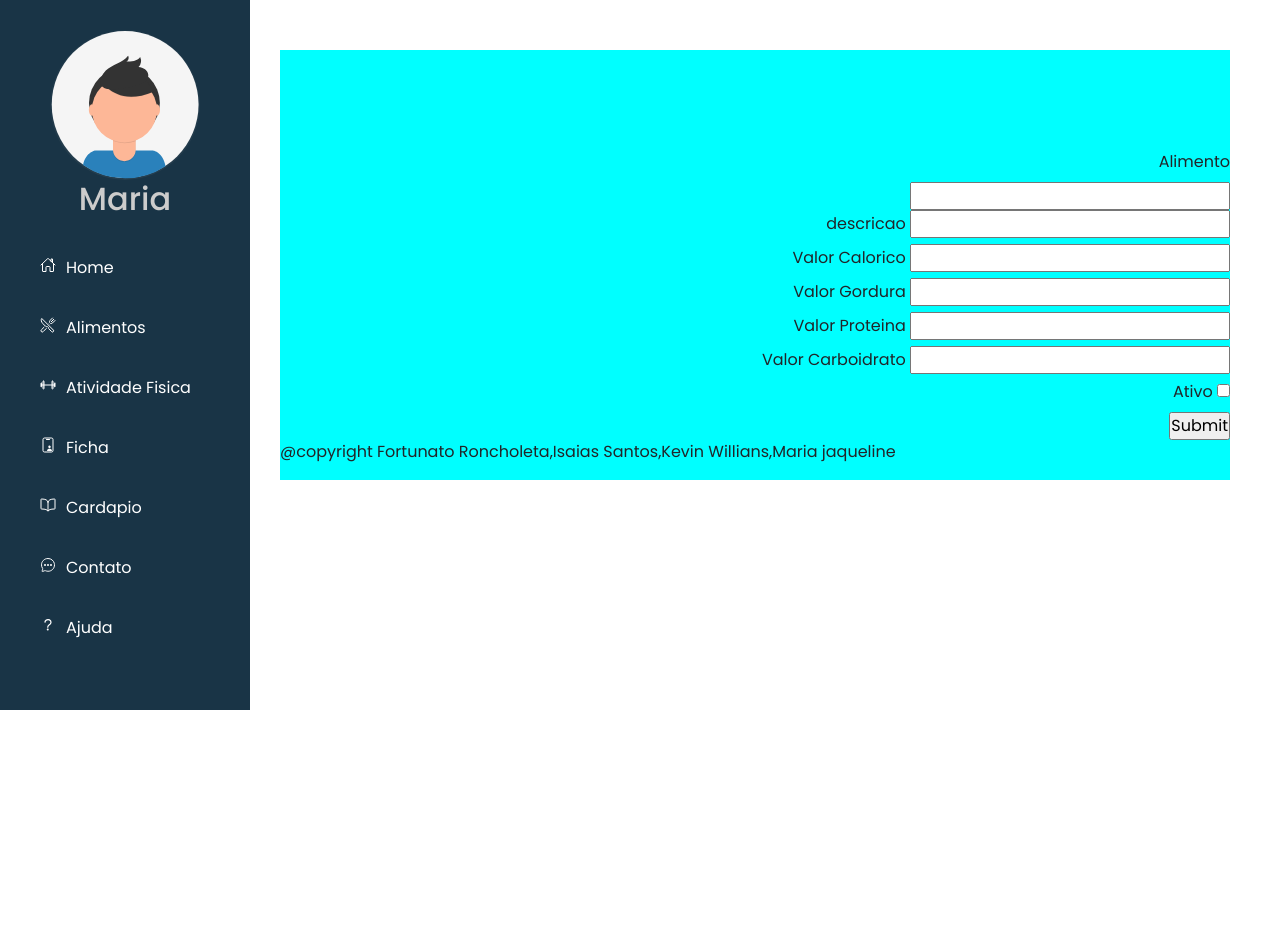
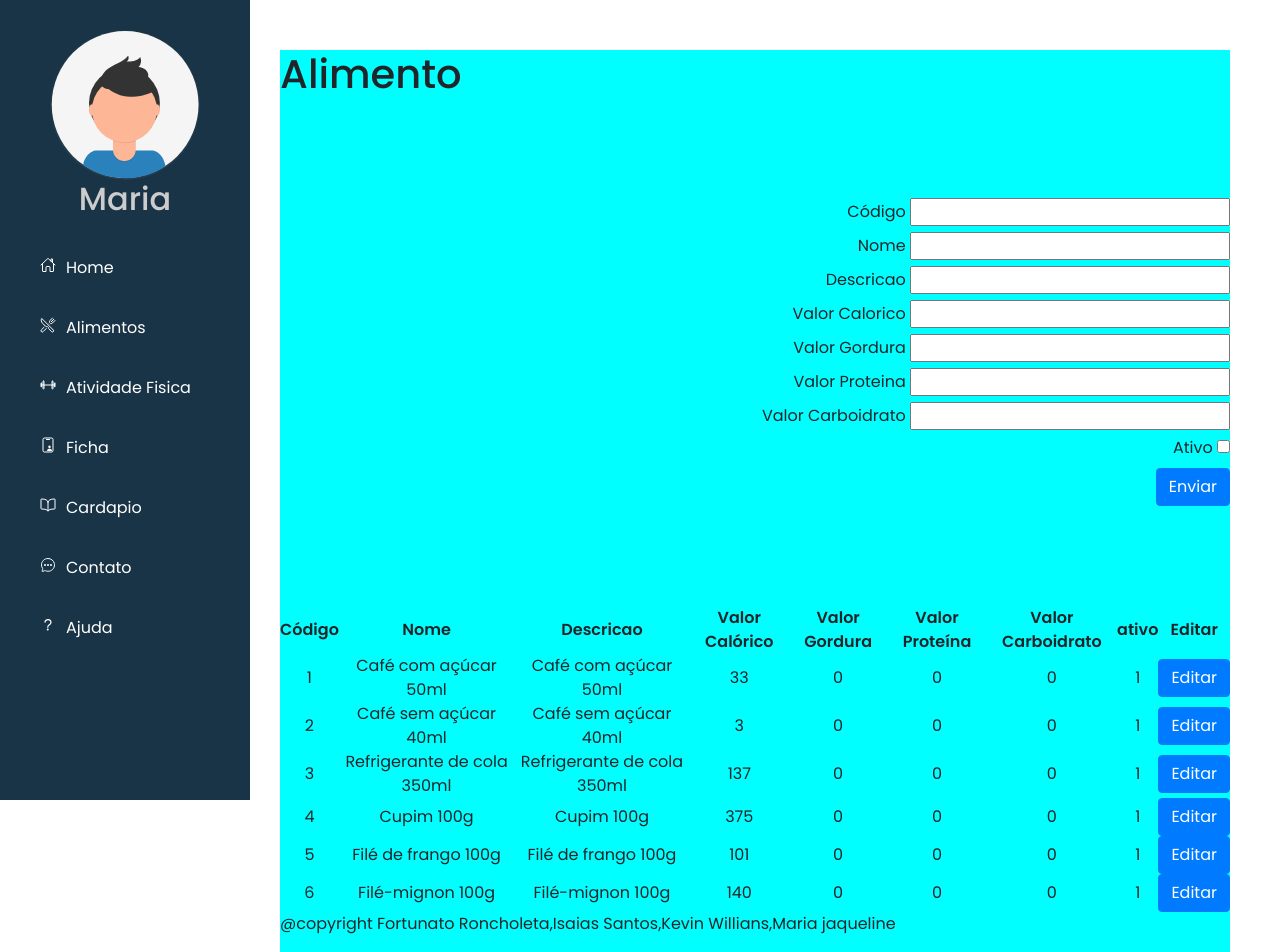
Before and after one commit to maria2122/Gestao-Fisico-Nutricional, a Flask app: page /alimento in a window 1280 px wide. Shown: the part 90-1042 px from the top of the page. Before the commit the page ends 800 px from the top, so only its background shows below. Run offline with Flask 2, Linux system fonts and the light colour scheme; data comes from the database, SQL or seed files in the repository.

Commit message:
Início da Primeira Parte do Editar

```diff
--- a/dao.py
+++ b/dao.py
@@ -70,6 +70,7 @@ class AlimentoDao:
             alimento.valor_proteina, alimento.valor_carboidrato, alimento.ativo]
             SQL_CRIA_ALIMENTO = "INSERT INTO alimento(nome, descricao, valor_calorico, valor_gordura, valor_proteina, valor_carboidrato," \
             " ativo) VALUES (?,?,?,?,?,?,?)"
+            cursor.execute(SQL_CRIA_ALIMENTO, dados_alimento_insercao)
 
         conexao.commit()
 
@@ -89,6 +90,10 @@ class AlimentoDao:
         "FROM alimento"
         cursor.execute(SQL_BUSCA_ALIMENTOS)
         alimentos =   traduz_alimentos(cursor.fetchall())
+
+        if MECANISMO_BANCO_NOME == 'SQLITE':
+            conexao.close()
+
         return alimentos
 
 def traduz_alimentos(alimentos):
--- a/main.py
+++ b/main.py
@@ -65,11 +65,10 @@ def alterar_atividadefisica():
 
     return render_template('AtividadeFisica.html', atividadesfisicas=lista)
 
-
 @app.route('/alimento')
 def alimento():
     lista = alimento_dao.listar()
-    return render_template('alimento.html')
+    return render_template('Alimento.html', alimentos=lista)
 
 @app.route('/cria_alimento', methods = ['POST', ])
 def cria_alimento():
@@ -80,31 +79,39 @@ def cria_alimento():
     valor_gordura = request.form['valor_gordura']
     valor_proteina = request.form['valor_proteina']
     valor_carboidrato = request.form['valor_carboidrato']
-    ativo = request.form['ativo']
+    if request.form.get('ativo') == None:
+        ativo = False
+    else:
+        ativo = True
+
     novo_alimento = Alimento(nome, descricao, valor_calorico, valor_gordura, valor_proteina,
     valor_carboidrato, ativo)
 
     alimento_dao.salvar(novo_alimento)
     lista = alimento_dao.listar()
-    return render_template('alimento.html')
+    return render_template('Alimento.html', alimentos=lista)
 
 @app.route('/alterar_alimento', methods=['POST', ])
 def alterar_alimento():
-    id = request.form['id-alteracao']
-    nome = request.form['nome-alteracao']
-    descricao = request.form['descricao-alteracao']
-    valor_calorico = request.form['valor_calorico-alteracao']
-    valor_gordura = request.form['valor_gordura-alteracao']
-    valor_proteina = request.form['valor_proteina-alteracao']
-    valor_carboidrato = request.form['valor_carboidrato-alteracao']
-    ativo = request.form['ativo-alteracao']
+    id = request.form['codido']
+    nome = request.form['nome']
+    descricao = request.form['descricao']
+    valor_calorico = request.form['valor_calorico']
+    valor_gordura = request.form['valor_gordura']
+    valor_proteina = request.form['valor_proteina']
+    valor_carboidrato = request.form['valor_carboidrato']
+    if request.form.get('ativo') == None:
+        ativo = False
+    else:
+        ativo = True
+
     alimento_editado = Alimento(nome=nome, descricao=descricao, valor_calorico=valor_calorico, valor_gordura=valor_gordura, valor_proteina=valor_proteina,
     valor_carboidrato= valor_carboidrato, ativo=ativo, codigo=id)
 
     alimento_dao.salvar(alimento_editado)
     lista = alimento_dao.listar()
 
-    return render_template('alimento.html')
+    return render_template('Alimento.html', alimentos=lista)
 
 @app.route('/cardapio')
 def cardapio():
--- /dev/null
+++ b/static/js/global.js
@@ -0,0 +1,30 @@
+function editarAlimentoTabela() {
+    var id = this.parentNode.parentNode.id;
+    var nome = document.getElementById(id).getElementsByTagName('td')[0].innerHTML;
+    var calorias = document.getElementById(id).getElementsByTagName('td')[1].innerHTML;
+    var proteina = document.getElementById(id).getElementsByTagName('td')[2].innerHTML;
+    var carboidrato = document.getElementById(id).getElementsByTagName('td')[3].innerHTML;
+    var gordura = document.getElementById(id).getElementsByTagName('td')[4].innerHTML;
+
+    var form = document.getElementById('form-editar-alimento');
+    form.nome.value = nome;
+    form.calorias.value = calorias;
+    form.proteina.value = proteina;
+    form.carboidrato.value = carboidrato;
+    form.gordura.value = gordura;
+
+    form.id.value = id;
+
+    document.getElementById('form').style.display = 'block';
+}
+
+function preencheForm() {
+    var form = document.getElementById('form-editar-alimento');
+    form.nome.value = this.parentNode.parentNode.getElementsByTagName('td')[0].innerHTML;
+    form.calorias.value = this.parentNode.parentNode.getElementsByTagName('td')[1].innerHTML;
+    form.proteina.value = this.parentNode.parentNode.getElementsByTagName('td')[2].innerHTML;
+    form.carboidrato.value = this.parentNode.parentNode.getElementsByTagName('td')[3].innerHTML;
+    form.gordura.value = this.parentNode.parentNode.getElementsByTagName('td')[4].innerHTML;
+
+    form.id.value = this.parentNode.parentNode.id;
+}
--- a/templates/Alimento.html
+++ b/templates/Alimento.html
@@ -1,33 +1,66 @@
 {% extends "Template.html"%}
 {% block conteudo %}
+
     <div>
-    <form>
-        <label>Alimento</label>
-        <br>
+        <h1>Alimento</h1>
+        <form  id="form-editar-alimento" action="/alterar_alimento" method="post">
+            <label>Código</label>
+            <input type="readonly" name="codigo" id="codigo">
+            </br>
+            <label>Nome</label>
             <input type="text" name="nome" id="nome">
-    <br>
-        <label>descricao</label>
+            </br>
+            <label>Descricao</label>
             <input type="text"  name="descricao" id="descricao">
-        <br>
+            </br>
             <label>Valor Calorico</label>
             <input type="number" name="valor_calorico" id="valor_calorico">
-        <br>
+            </br>
             <label>Valor Gordura</label>
             <input type="number" name="valor_gordura" id="valor_gordura">
-        <br>
+            </br>
             <label>Valor Proteina</label>
             <input type="number" name="valor_proteina" id="valor_proteina">
-        <br>
+            </br>
             <label>Valor Carboidrato</label>
             <input type="number" name="valor_carboidrato" id="valor_carboidrato">
-        <br>
+            </br>
             <label>Ativo</label>
             <input type="checkbox"  value="1" name="ativo" id="Ativo">
-        <br>
-        <input type="submit" name="submit" id="enviar">
+            </br>
+            <button type="submit" class="btn btn-primary">Enviar</button>
         </form>
+        <table>
+            <thead>
+                <tr>
 
+                    <th>Código</th>
+                    <th>Nome</th>
+                    <th>Descricao</th>
+                    <th>Valor Calórico</th>
+                    <th>Valor Gordura</th>
+                    <th>Valor Proteína</th>
+                    <th>Valor Carboidrato</th>
+                    <th>ativo</th>
+                    <th>Editar</th>
+                </tr>
+            </thead>
+            <tbody>
+            {% for alimento in alimentos %}
+                <tr>
+                    <td>{{alimento.codigo}}</td>
+                    <td>{{alimento.nome}}</td>
+                    <td>{{alimento.descricao}}</td>
+                    <td>{{alimento.valor_calorico}}</td>
+                    <td>{{alimento.valor_gordura}}</td>
+                    <td>{{alimento.valor_proteina}}</td>
+                    <td>{{alimento.valor_carboidrato}}</td>
+                    <td>{{alimento.ativo}}</td>
+                    <td><button onclick="preencheForm()" type="submit" class="btn btn-primary">Editar</button></td>
+                </tr>
+            {% endfor %}
+            </tbody>
+        </table>
     </div>
 
-
 {%endblock %}
--- a/templates/Template.html
+++ b/templates/Template.html
@@ -1,5 +1,6 @@
 <!DOCTYPE html>
 <html lang="pt-br">
+
 <head>
     <meta charset="UTF-8">
     <meta http-equiv="X-UA-Compatible" content="IE=edge">
@@ -16,14 +17,14 @@
     <meta property="og:url" content=>
     <meta property="og:site_name" content="Gestao Fisico Nutricional">
     <!--Twitter -->
-    <meta name="twitter:title" content="Gestao Fisico Nutricional"
-    meta name="twitter:description" content="Gestao Fisico Nutricional"
-    meta name="twitter:url" content=>
+    <meta name="twitter:title" content="Gestao Fisico Nutricional" meta name="twitter:description"
+        content="Gestao Fisico Nutricional" meta name="twitter:url" content=>
 
     <title>Gestao Fisico Nutricional</title>
     <link rel="icon" type="imagem/png" href="../static/IMG/IconSite.png" />
     <link rel="stylesheet" type="text/css" href="../static/style.css" media="screen" />
-    <link rel="stylesheet" href="https://cdn.jsdelivr.net/npm/bootstrap@4.4.1/dist/css/bootstrap.min.css" integrity="sha384-Vkoo8x4CGsO3+Hhxv8T/Q5PaXtkKtu6ug5TOeNV6gBiFeWPGFN9MuhOf23Q9Ifjh" crossorigin="anonymous">
+    <link rel="stylesheet" href="https://cdn.jsdelivr.net/npm/bootstrap@4.4.1/dist/css/bootstrap.min.css"
+        integrity="sha384-Vkoo8x4CGsO3+Hhxv8T/Q5PaXtkKtu6ug5TOeNV6gBiFeWPGFN9MuhOf23Q9Ifjh" crossorigin="anonymous">
 </head>
 
 
@@ -52,13 +53,27 @@
             <h2>Maria</h2>
         </center>
 
-        <a href="#" ><ion-icon name="home-outline"></ion-icon><span>Home</span></a>
-        <a href="/alimento" ><ion-icon name="restaurant-outline"></ion-icon><span>Alimentos</span></a>
-        <a href="/atividadefisica"><ion-icon name="barbell-outline"></ion-icon><span>Atividade Fisica</span></a>
-        <a href="/ficha.html" ><ion-icon name="id-card-outline"></ion-icon><span>Ficha</span></a>
-        <a href="/cardapio" ><ion-icon name="book-outline"></ion-icon><span>Cardapio</span></a>
-        <a href="/contato" ><ion-icon name="chatbubble-ellipses-outline"></ion-icon><span>Contato</span></a>
-        <a href="/ajuda" ><ion-icon name="help-outline"></ion-icon><span>Ajuda</span></a>
+        <a href="#">
+            <ion-icon name="home-outline"></ion-icon><span>Home</span>
+        </a>
+        <a href="/alimento">
+            <ion-icon name="restaurant-outline"></ion-icon><span>Alimentos</span>
+        </a>
+        <a href="/atividadefisica">
+            <ion-icon name="barbell-outline"></ion-icon><span>Atividade Fisica</span>
+        </a>
+        <a href="/ficha.html">
+            <ion-icon name="id-card-outline"></ion-icon><span>Ficha</span>
+        </a>
+        <a href="/cardapio">
+            <ion-icon name="book-outline"></ion-icon><span>Cardapio</span>
+        </a>
+        <a href="/contato">
+            <ion-icon name="chatbubble-ellipses-outline"></ion-icon><span>Contato</span>
+        </a>
+        <a href="/ajuda">
+            <ion-icon name="help-outline"></ion-icon><span>Ajuda</span>
+        </a>
 
     </div>
     <!--sidebar final-->
@@ -80,10 +95,13 @@
 
 
 
-<
 
-   <script src="https://cdn.jsdelivr.net/npm/bootstrap@4.4.1/dist/js/bootstrap.min.js" integrity="sha384-wfSDF2E50Y2D1uUdj0O3uMBJnjuUD4Ih7YwaYd1iqfktj0Uod8GCExl3Og8ifwB6" crossorigin="anonymous"></script>
+    <script src="../static/js/global.js" ></script>
+    <script src="https://cdn.jsdelivr.net/npm/bootstrap@4.4.1/dist/js/bootstrap.min.js"
+        integrity="sha384-wfSDF2E50Y2D1uUdj0O3uMBJnjuUD4Ih7YwaYd1iqfktj0Uod8GCExl3Og8ifwB6"
+        crossorigin="anonymous"></script>
     <script type="module" src="https://unpkg.com/ionicons@5.5.2/dist/ionicons/ionicons.esm.js"></script>
     <script nomodule src="https://unpkg.com/ionicons@5.5.2/dist/ionicons/ionicons.js"></script>
 </body>
+
 </html>
```
Lines whose indentation alone changed are shown as unchanged.
